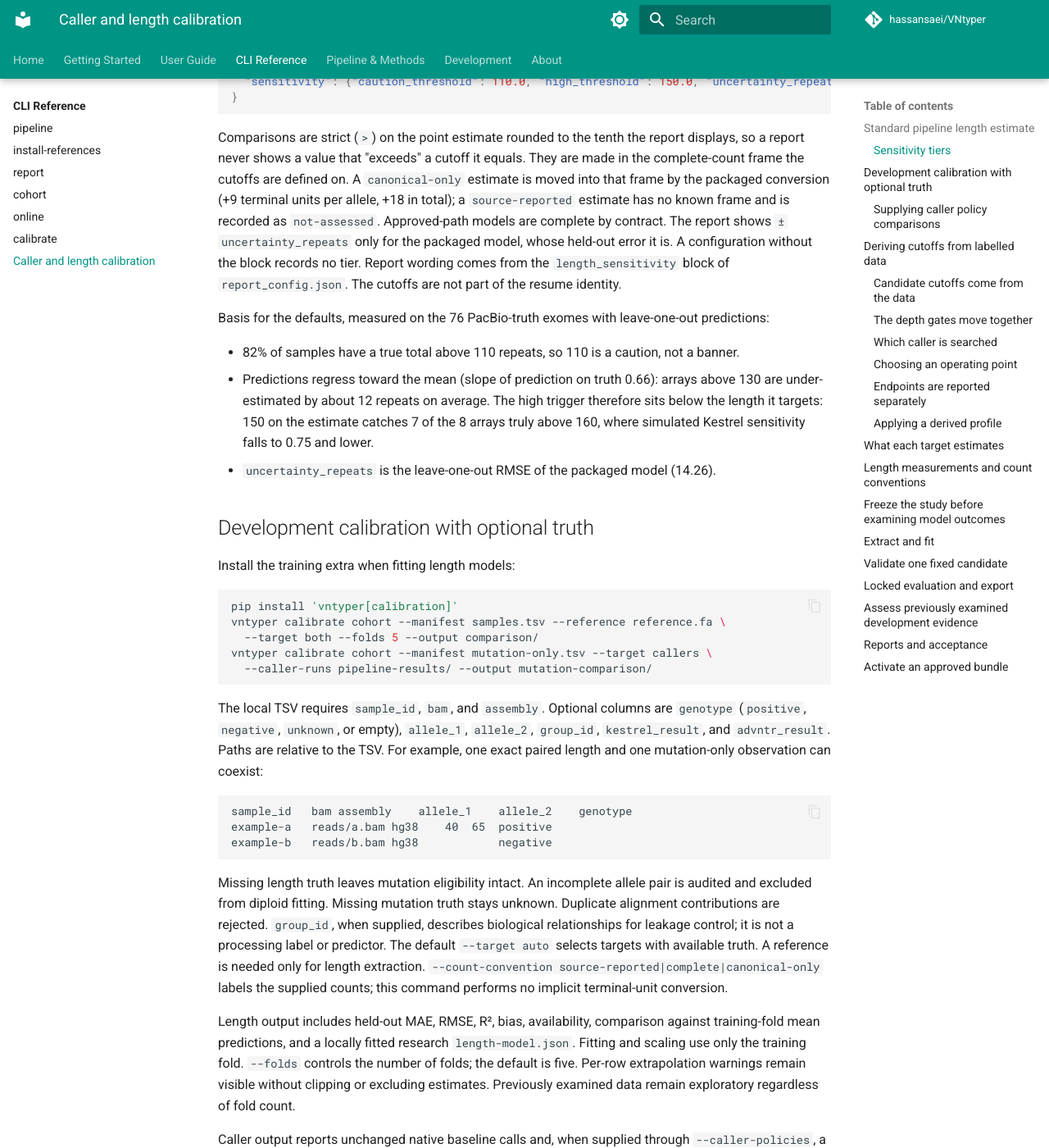
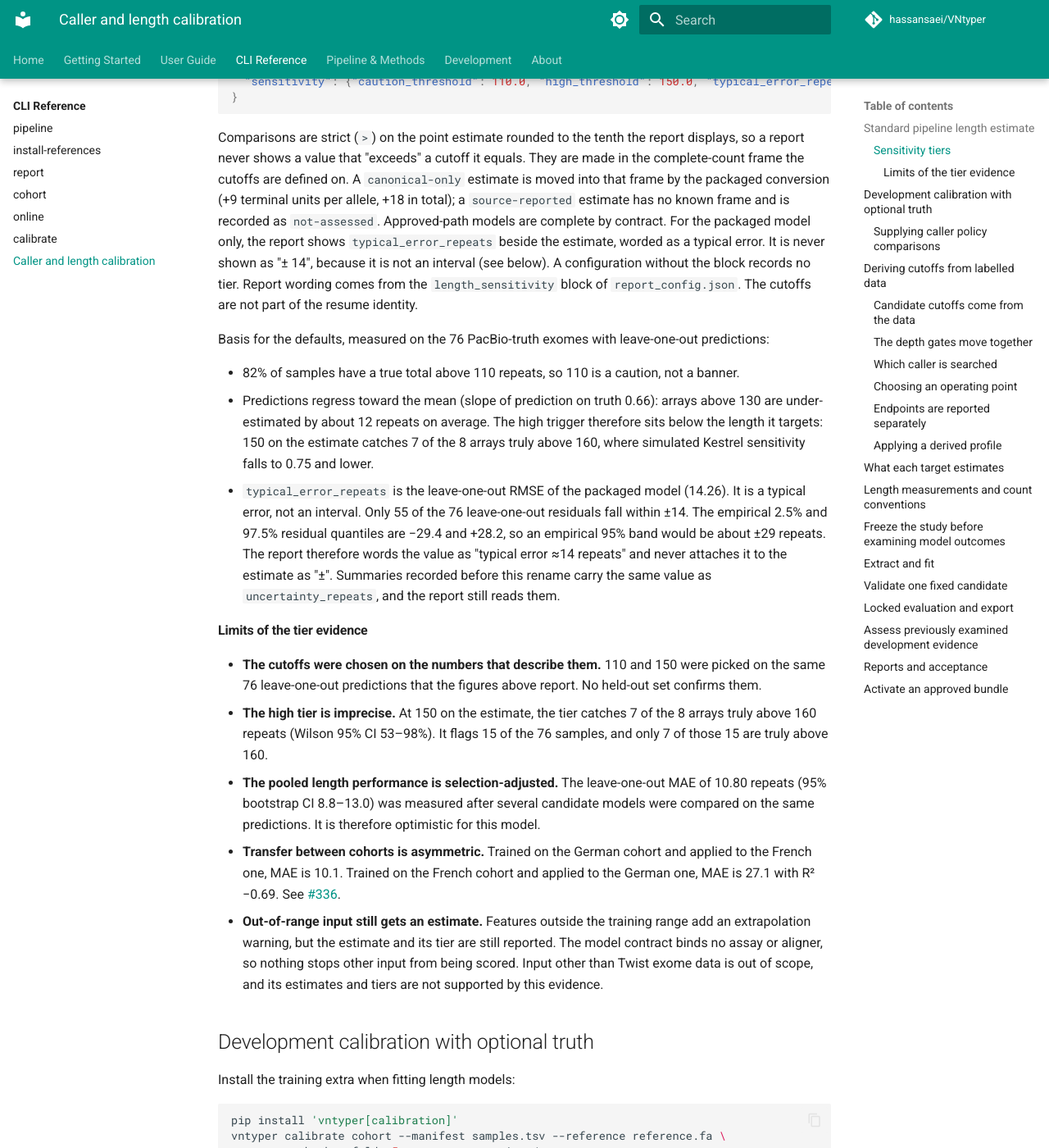
Before and after one commit to hassansaei/VNtyper, an MkDocs documentation site: the page built from docs/cli/calibration-targets.md, in a window 1280 px wide and 1400 px high, scrolled down 1725 px. Shown: the whole window at 82% size. Built offline with MkDocs 1.6.1 and Material for MkDocs 9.7.7, drawn with Linux system fonts in a browser that asks for light colours; comment, search, counter and statistics services are not loaded; some of the changed text lies outside the part shown.

Commit message:
docs(length): state the limits of the sensitivity-tier evidence
docs/cli/calibration-targets.md now says plainly what the 110/150 tiers
and the packaged length model rest on:

- the tier cutoffs were chosen on the same 76 LOO predictions they are
  described with;
- 150 catches 7/8 arrays truly >160 (Wilson 95% CI 53-98%) and flags 15
  of 76, of which 7 are truly >160;
- the pooled LOO MAE 10.80 (bootstrap CI 8.8-13.0) follows a comparison of
  several candidate models on the same predictions, so it is
  selection-adjusted;
- cross-cohort transfer is asymmetric (Germany->France MAE 10.1,
  France->Germany MAE 27.1, R2 -0.69; #336);
- out-of-range features warn but still yield an estimate and tier, and the
  model contract binds no assay or aligner, so non-Twist-exome input is out
  of scope.

It also documents `typical_error_repeats` as an RMSE rather than an
interval. The changelog's Unreleased section lists the calibration and
report corrections on this branch. No runtime behaviour changes here.

Co-Authored-By: Claude Opus 5.5 <noreply@anthropic.com>

````diff
--- a/docs/cli/calibration-targets.md
+++ b/docs/cli/calibration-targets.md
@@ -55,7 +55,7 @@ estimate is available, the pipeline records a sensitivity tier in
 
 | Tier | Estimate | Summary code | Report |
 |---|---|---|---|
-| `below` | at or under the caution threshold | none | estimate with its uncertainty |
+| `below` | at or under the caution threshold | none | estimate with the model's typical error |
 | `caution` | above `caution_threshold` | `vntr_length_exceeds_sensitivity_cutoff` | badge and help text |
 | `high` | above `high_threshold` | the caution code and `vntr_length_high_sensitivity_risk` | badge, help text, and a header notice when the sample has no finding |
 | `not-assessed` | no estimate | none | nothing |
@@ -65,7 +65,7 @@ The policy lives in the run configuration and is recorded next to the tier as
 
 ```json
 "length_estimation": {
-  "sensitivity": {"caution_threshold": 110.0, "high_threshold": 150.0, "uncertainty_repeats": 14.3}
+  "sensitivity": {"caution_threshold": 110.0, "high_threshold": 150.0, "typical_error_repeats": 14.3}
 }
 ```
 
@@ -74,8 +74,10 @@ displays, so a report never shows a value that "exceeds" a cutoff it equals. The
 in the complete-count frame the cutoffs are defined on. A `canonical-only` estimate is moved into that frame by the
 packaged conversion (+9 terminal units per allele, +18 in total); a `source-reported`
 estimate has no known frame and is recorded as `not-assessed`. Approved-path models are
-complete by contract. The report shows `± uncertainty_repeats` only for the packaged
-model, whose held-out error it is. A configuration without the block records no tier. Report wording comes from the `length_sensitivity` block of
+complete by contract. For the packaged model only, the report shows
+`typical_error_repeats` beside the estimate, worded as a typical error. It is never shown
+as "± 14", because it is not an interval (see below). A configuration without the block
+records no tier. Report wording comes from the `length_sensitivity` block of
 `report_config.json`. The cutoffs are not part of the resume identity.
 
 Basis for the defaults, measured on the 76 PacBio-truth exomes with leave-one-out
@@ -86,7 +88,34 @@ predictions:
   130 are under-estimated by about 12 repeats on average. The high trigger therefore sits
   below the length it targets: 150 on the estimate catches 7 of the 8 arrays truly above
   160, where simulated Kestrel sensitivity falls to 0.75 and lower.
-- `uncertainty_repeats` is the leave-one-out RMSE of the packaged model (14.26).
+- `typical_error_repeats` is the leave-one-out RMSE of the packaged model (14.26). It is
+  a typical error, not an interval. Only 55 of the 76 leave-one-out residuals fall within
+  ±14. The empirical 2.5% and 97.5% residual quantiles are −29.4 and +28.2, so an
+  empirical 95% band would be about ±29 repeats. The report therefore words the value as
+  "typical error ≈14 repeats" and never attaches it to the estimate as "±". Summaries
+  recorded before this rename carry the same value as `uncertainty_repeats`, and the
+  report still reads them.
+
+#### Limits of the tier evidence
+
+- **The cutoffs were chosen on the numbers that describe them.** 110 and 150 were picked
+  on the same 76 leave-one-out predictions that the figures above report. No held-out
+  set confirms them.
+- **The high tier is imprecise.** At 150 on the estimate, the tier catches 7 of the 8
+  arrays truly above 160 repeats (Wilson 95% CI 53–98%). It flags 15 of the 76 samples,
+  and only 7 of those 15 are truly above 160.
+- **The pooled length performance is selection-adjusted.** The leave-one-out MAE of 10.80
+  repeats (95% bootstrap CI 8.8–13.0) was measured after several candidate models were
+  compared on the same predictions. It is therefore optimistic for this model.
+- **Transfer between cohorts is asymmetric.** Trained on the German cohort and applied to
+  the French one, MAE is 10.1. Trained on the French cohort and applied to the German
+  one, MAE is 27.1 with R² −0.69. See
+  [#336](https://github.com/hassansaei/VNtyper/issues/336).
+- **Out-of-range input still gets an estimate.** Features outside the training range add
+  an extrapolation warning, but the estimate and its tier are still reported. The model
+  contract binds no assay or aligner, so nothing stops other input from being scored.
+  Input other than Twist exome data is out of scope, and its estimates and tiers are not
+  supported by this evidence.
 
 ## Development calibration with optional truth
 
````
Also changed, not shown: docs/about/changelog.md (+9 -1 lines).
